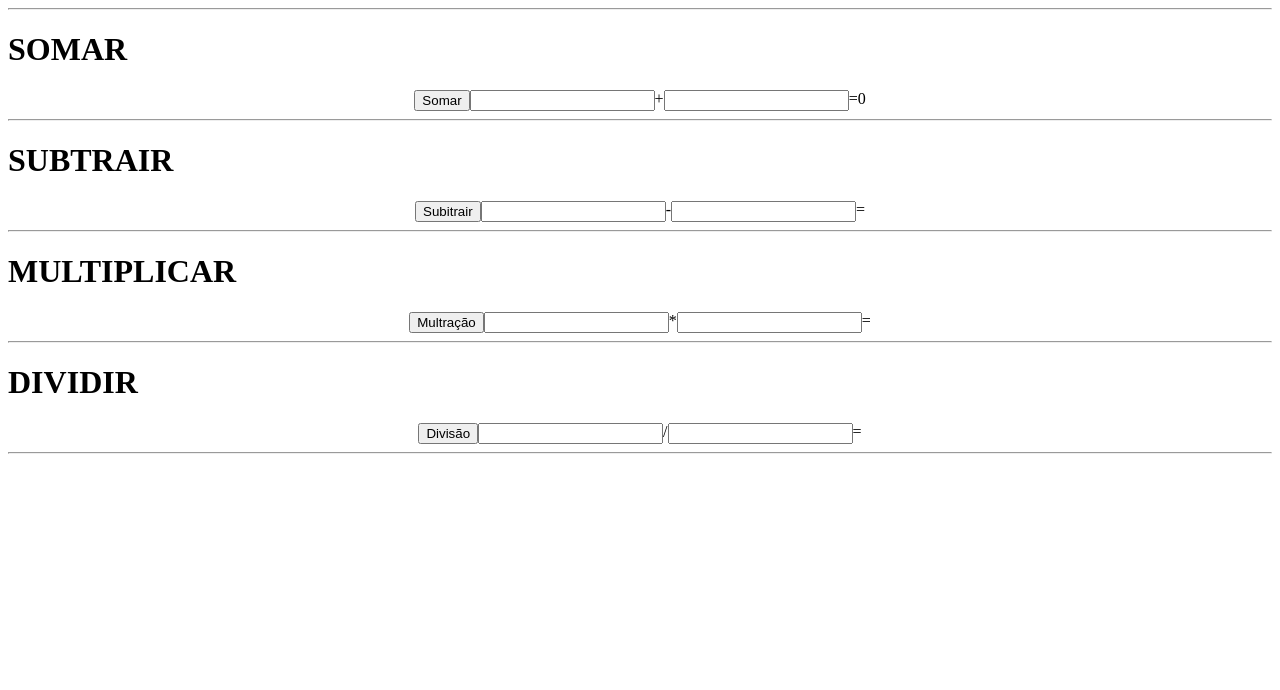
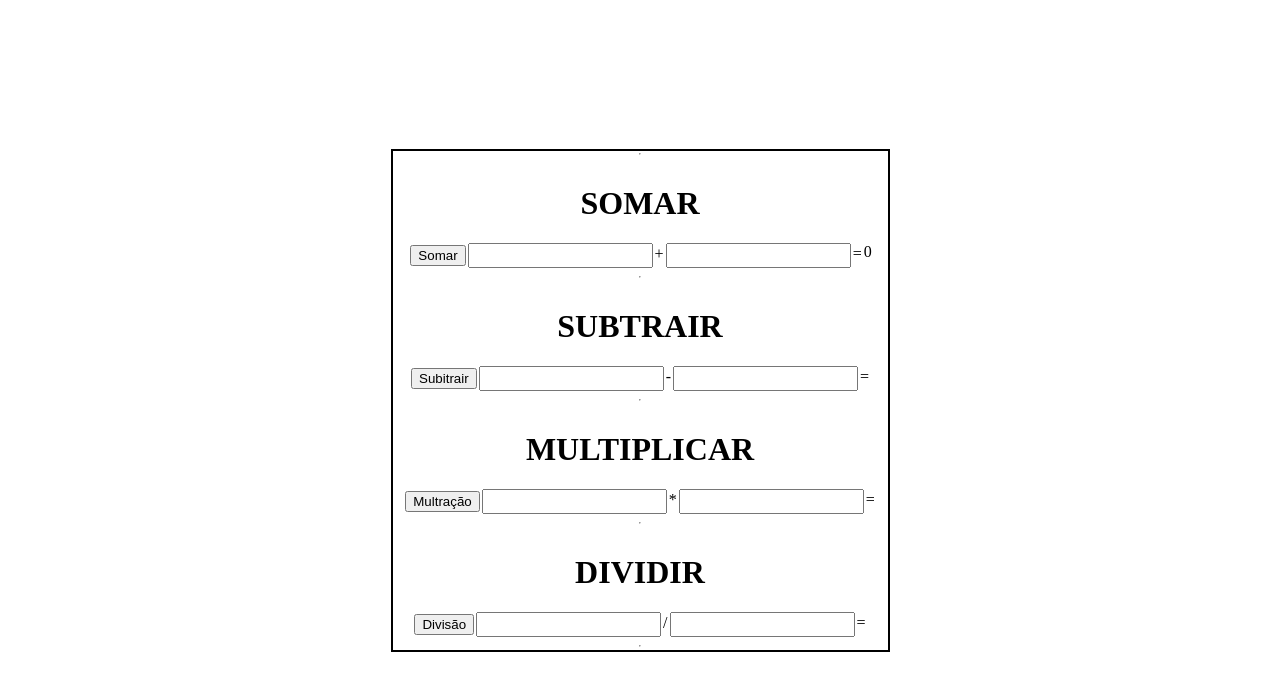
Before and after one commit to leonardo934/Calculadora-html-css-js.io, a plain HTML site: page index.html in a window 1280 px wide. Both pictures are taken after a click on the button "Somar". Drawn offline with Linux system fonts and the light colour scheme.

Commit message:
trabalho

```diff
--- a/conta.css
+++ b/conta.css
@@ -3,5 +3,62 @@ display: flex;
 flex-direction:row;
 justify-content:center;
 
+}
+
+#calculadora {
+    border: black 2px solid;
+    display: flex;
+    flex-direction: column;
+    justify-content: center;
+    align-items: center;
+    height: 499px;
+    width: 495px;
+}
+
+#catoda {
+    height: 100vh !important;
+    max-height: 100vh;
+    display: flex;
+    flex-direction:row;
+}
+
+.centro{
+    display: flex;
+    flex-direction: column;
+    width: 499px;
+    }
+
+.espaco1 {
+    flex: 1;
+    min-width: 20px;
+    width: 498px;
+}
+
+.espaco2{
+    flex: 0.9;
+    min-width: px;
+}
+
+
+#btMul{
+    margin:2px ;
+}
+
+#btSub{
+    margin:2px ;
+}
+
+
+#btsomar{
+    margin:2px ;
+}
+
+#btDiv{
+    margin:2px ;
+}
+
+
+.sinal{
+margin:2px ;
 
 }
--- a/index.html
+++ b/index.html
@@ -11,66 +11,57 @@
 </head>
 
 <body>
+    <div id="catoda">
+        <div class="espaco1"></div>
+        <div class="centro">
+            <div class="espaco2"></div>
+            <div id="calculadora">
                 <hr>
                 <h1>SOMAR</h1>
                 <div class="calculo">
                     <button id="btsomar">Somar</button>
                     <input type="number" id="valor1Soma">
-        <div>+</div>
+                    <div class="sinal">+</div>
                     <input type="number" id="valor2Soma">
-        <div>=</div>
+                    <div class="sinal">=</div>
                     <div id="resultadoSoma"></div>
                 </div>
-
                 <hr>
-
                 <h1>SUBTRAIR</h1>
                 <div class="calculo">
                     <button id="btSub">Subitrair</button>
                     <input type="number" id="valor1Sub">
-        <div>-</div>
+                    <div class="sinal">-</div>
                     <input type="number" id="valor2Sub">
-        <div>=</div>
+                    <div class="sinal">=</div>
                     <div id="resultadoSub"></div>
                 </div>
-
                 <hr>
-
                 <h1>MULTIPLICAR</h1>
                 <div class="calculo">
                     <button id="btMul">Multração</button>
                     <input type="number" id="valor1Mul">
-        <div>*</div>
+                    <div class="sinal">*</div>
                     <input type="number" id="valor2Mul">
-        <div>=</div>
+                    <div class="sinal">=</div>
                     <div id="resultadoMul"></div>
                 </div>
                 <hr>
-
-
                 <h1>DIVIDIR</h1>
                 <div class="calculo">
                     <button id="btDiv">Divisão</button>
                     <input type="number" id="valor1Div">
-        <div>/</div>
+                    <div class="sinal">/</div>
                     <input type="number" id="valor2Div">
-        <div>=</div>
+                    <div class="sinal">=</div>
                     <div id="resultadoDiv"></div>
                 </div>
                 <hr>
-
-
-
-
-
-
-
-
-
-
-
-
-
+            </div>
+            <div class="espaco1"></div>
+        </div>
+        <div class="espaco1"></div>
+    </div>
     <script src="./scripts.js"></script>
 </body>
 
--- a/scripts.js
+++ b/scripts.js
@@ -1,33 +1,29 @@
 
-//isso aqui pega o botão "somar"
+
 let btsomar = document.getElementById("btsomar")
 
-// isso aqui pega a ação do botão
+
 btsomar.addEventListener("click", function () {
 
-    //----------------------------------
-    //isso aqui pega o valor do input 1
     let valor1Soma = document.getElementById("valor1Soma")
     valor1Soma = valor1Soma.value
-    //----------------------------------
 
-    //----------------------------------
-    //isso aqui pega o valor do input 1
-    let valor2SomaSoma = document.getElementById("valor2Soma")
+    let valor2Soma = document.getElementById("valor2Soma")
     valor2Soma = valor2Soma.value
-    //----------------------------------
+    if (valor1Soma < 0) {
+        alert("Não pode colocar Número negativo")
+    } else {
+        let soma = Number(valor1Soma) + Number(valor2Soma)
+        resultadoSoma = document.getElementById("resultadoSoma")
+        resultadoSoma.innerHTML = soma
+    }
+    if (valor1Soma == 0) {
+        alert("Não pode ser dividido por 0")
+    } else {
 
-    //----------------------------------
-    // isso aqui faz a soma
-    let soma = Number(valor1Soma) + Number(valor2Soma)
-    //----------------------------------
+    }
 
 
-    //----------------------------------
-    // isso aqui faz aparecer depois do igual(=) na tela
-    let resultadoSoma = document.getElementById("resultadoSoma")
-    resultadoSoma.innerHTML = soma
-    //----------------------------------
 })
 
 let btSub = document.getElementById("btSub")
@@ -39,10 +35,20 @@ btSub.addEventListener("click", function () {
     let valor2Sub = document.getElementById("valor2Sub")
     valor2Sub = valor2Sub.value
 
+
+    if (valor1Sub < 0) {
+        alert("Não pode colocar Número negativo")
+    } else {
         let Sub = Number(valor1Sub) - Number(valor2Sub)
 
         let resultadoSub = document.getElementById("resultadoSub")
         resultadoSub.innerHTML = Sub
+    }
+
+    if (valor1Sub == 0) {
+        alert("Não pode ser dividido por 0")
+    }
+
 
 })
 
@@ -56,26 +62,39 @@ btMul.addEventListener("click", function () {
     let valor2Mul = document.getElementById("valor2Mul")
     valor2Mul = valor2Mul.value
 
+    if (valor1Mul < 0) {
+
+        alert("Não pode colocar Número negativo")
+    } else {
         let Mul = Number(valor1Mul) * Number(valor2Mul)
 
         let resultadoMul = document.getElementById("resultadoMul")
         resultadoMul.innerHTML = Mul
 
+    }
 })
-
 let btDiv = document.getElementById("btDiv")
 
 btDiv.addEventListener("click", function () {
-
     let valor1Div = document.getElementById("valor1Div")
     valor1Div = valor1Div.value
 
     let valor2Div = document.getElementById("valor2Div")
     valor2Div = valor2Div.value
 
-    let Div = Number(valor1Div) / Number(valor2Div)
+
+    if (valor1Div < 0) {
+        alert("Não pode colocar Número negativo")
+    } else {
+        let Div = Number(valor1Div) - Number(valor2Div)
 
         let resultadoDiv = document.getElementById("resultadoDiv")
         resultadoDiv.innerHTML = Div
+    }
+
+    if (valor1Div == 0) {
+        alert("Não pode ser dividido por 0")
+    }
+
 
 })
```
Lines whose indentation alone changed are shown as unchanged.
